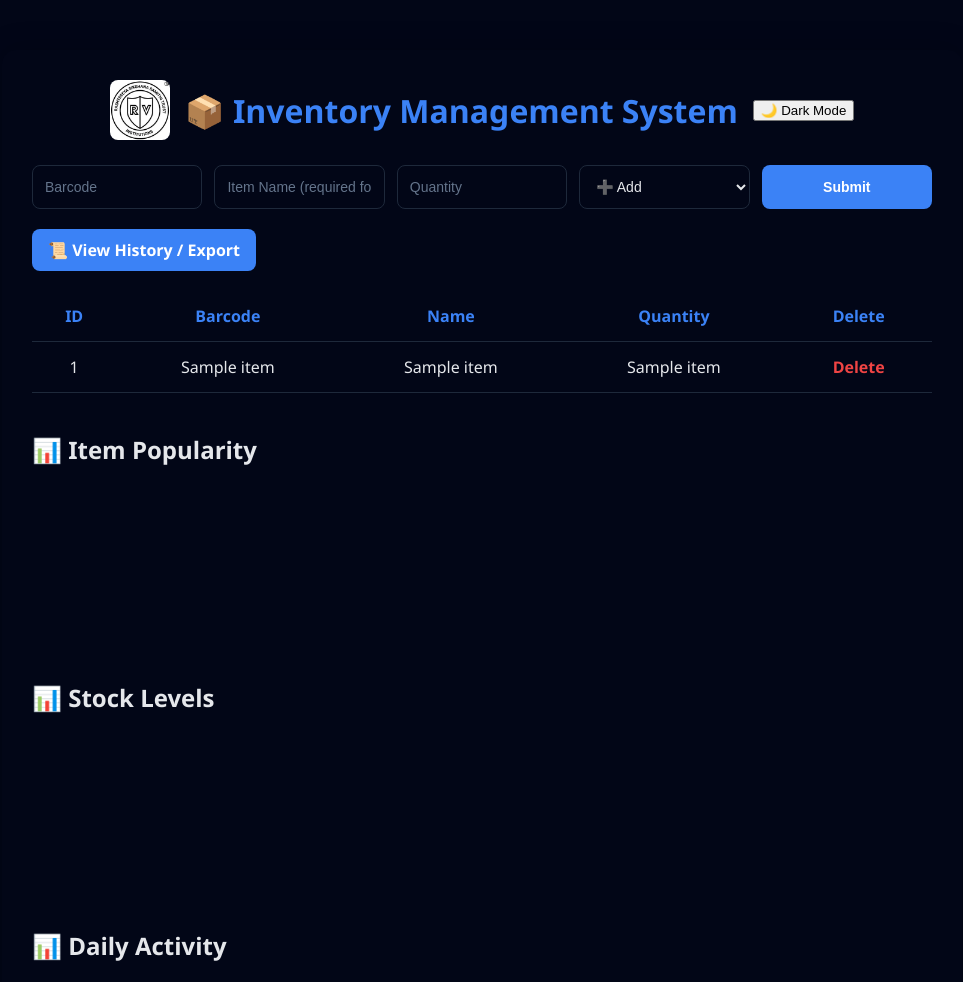
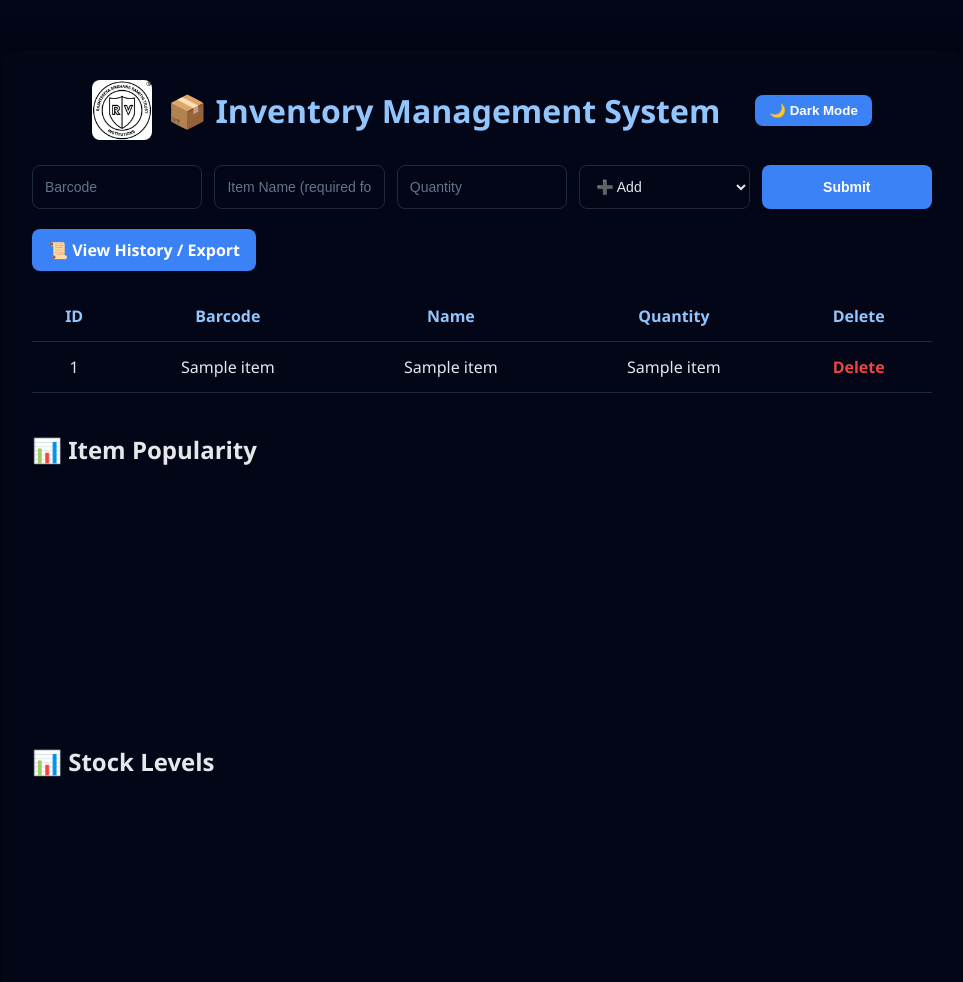
Before and after one commit to sharadwath362-netizen/BCIL, a Flask app: template templates/index.html in a window 1280 px wide. Shown: the top 982 px of the page, without its empty margins (158-1121 px from the left). Before the commit the page ends 961 px from the top, so only its background shows below. Run offline with Flask 3, Linux system fonts and the light colour scheme; the template is opened without the code that fills it: most values are stand-ins (such as "Sample title", 1, 10 or a date in 2020); a map, chart or similar area stays blank.

Commit message:
Update style.css

```diff
--- a/static/style.css
+++ b/static/style.css
@@ -1,7 +1,7 @@
 /* ------------------ Variables ------------------ */
 :root {
-    --bg-color: #020617;         /* Dark background */
-    --text-color: #e5e7eb;       /* Light text */
+    --bg-color: #020617;
+    --text-color: #e5e7eb;
     --container-bg: #020617;
     --table-border: #1e293b;
     --accent-color: #3b82f6;
@@ -15,13 +15,12 @@ body {
     transition: all 0.3s ease;
 }
 
-/* ------------------ Light Mode Overrides ------------------ */
 body.light-mode {
-    --bg-color: #f9fafb;         /* Light background */
-    --text-color: #111827;       /* Dark text */
-    --container-bg: #ffffff;     /* Light container */
-    --table-border: #d1d5db;     /* Light table borders */
-    --accent-color: #2563eb;     /* Accent for buttons */
+    --bg-color: #f9fafb;
+    --text-color: #111827;
+    --container-bg: #ffffff;
+    --table-border: #d1d5db;
+    --accent-color: #2563eb;
 }
 
 /* ------------------ Container ------------------ */
@@ -31,7 +30,7 @@ body.light-mode {
     background: var(--container-bg);
     padding: 30px;
     border-radius: 14px;
-    box-shadow: 0 0 30px rgba(0, 0, 0, 0.2);
+    box-shadow: 0 0 30px rgba(0, 0, 0, 0.6);
     transition: background 0.3s ease, color 0.3s ease;
 }
 
@@ -47,7 +46,7 @@ body.light-mode {
 .header h1 {
     margin: 0;
     font-size: 2em;
-    color: #3b82f6;
+    color: #93c5fd;
     transition: color 0.3s ease;
 }
 
@@ -95,11 +94,12 @@ body.light-mode {
     color: white;
     font-weight: bold;
     cursor: pointer;
+    transition: transform 0.15s ease, background 0.3s ease;
 }
 
 .inventory-form button:hover {
+    transform: translateY(-2px);
     filter: brightness(1.1);
-    transform: translateY(-2px);
 }
 
 /* ------------------ Export Button ------------------ */
@@ -138,12 +138,13 @@ th, td {
 }
 
 th {
-    color: #3b82f6;
+    color: #93c5fd;
     font-weight: 600;
 }
 
 tbody tr:hover {
-    background: rgba(59, 130, 246, 0.05);
+    background: rgba(255,255,255,0.05);
+    transition: background 0.3s ease;
 }
 
 /* ------------------ Delete Button ------------------ */
@@ -151,10 +152,35 @@ tbody tr:hover {
     color: #ef4444;
     text-decoration: none;
     font-weight: bold;
+    transition: all 0.3s ease;
 }
 
 .delete-btn:hover {
     text-decoration: underline;
 }
 
-/* ------------------ Theme Toggle Button ----*
+/* ------------------ Theme Toggle Button ------------------ */
+#theme-toggle {
+    margin-left: 20px;
+    background: var(--accent-color);
+    color: white;
+    border: none;
+    border-radius: 8px;
+    padding: 8px 14px;
+    font-weight: bold;
+    cursor: pointer;
+    transition: all 0.3s ease;
+}
+
+#theme-toggle:hover {
+    filter: brightness(1.1);
+}
+
+/* ------------------ Charts Section ------------------ */
+canvas {
+    background: var(--container-bg);
+    border-radius: 12px;
+    padding: 12px;
+    margin-bottom: 40px;
+    transition: background 0.3s ease;
+}
```
